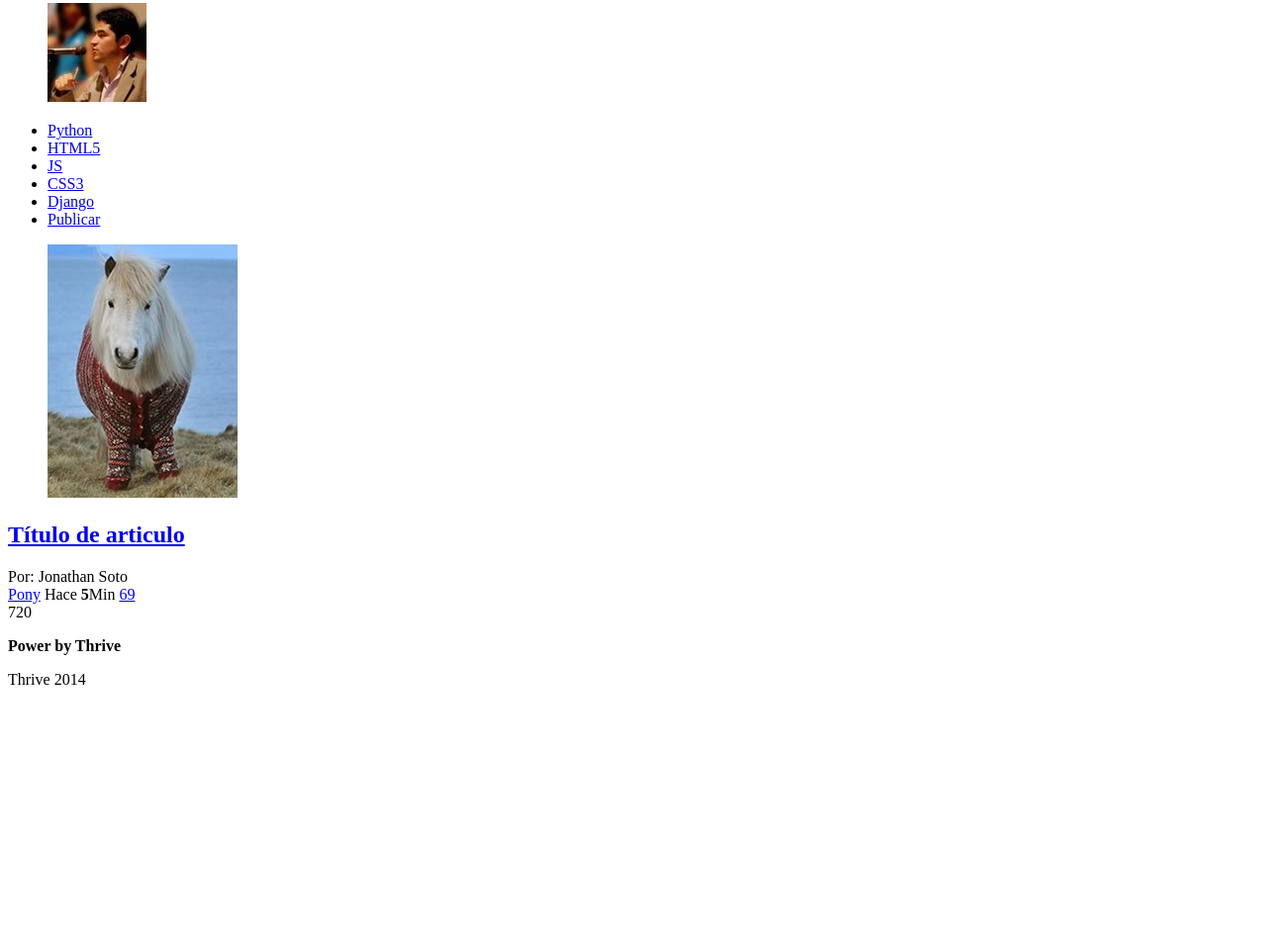
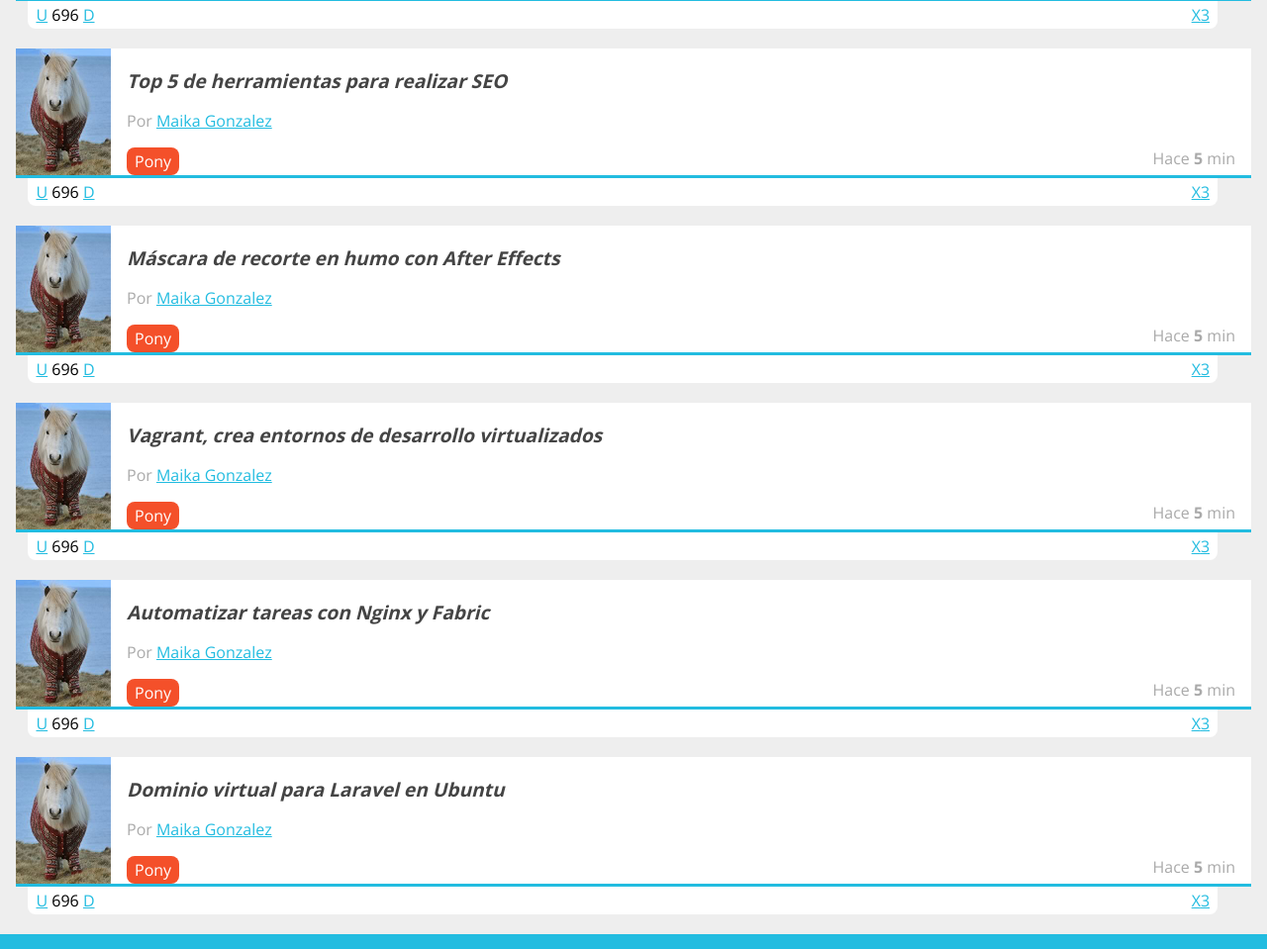
Before and after one commit to jonasotow/Puls2014, a plain HTML site: page index.html in a window 1280 px wide. Shown: the part 257-1216 px from the top of the page at 99% size. Before the commit the page ends 969 px from the top, so only its background shows below. Drawn offline with nearby package versions, Linux system fonts and the light colour scheme.

Commit message:
Grandes cambios en CSS

```diff
--- /dev/null
+++ b/css/estilos.css
@@ -0,0 +1,183 @@
+a
+{
+	color: #22BCE0;
+}
+body
+{
+	background: #EEEEEE;
+	font-family: 'Open Sans', sans-serif;
+	font-size: 16px;
+}
+footer
+{
+	color: rgba(255,255,255,0.7);
+	background: #22BCE0;
+	text-align: center;
+	padding: 1em;
+}
+footer p:first-child
+{
+	margin-bottom: 0;
+}
+footer p:last-child
+{
+	margin-top: 0;
+}
+footer p:last-child:after
+{
+	content: " -";
+}
+footer p:last-child:before
+{
+	content: "- ";
+}
+header
+{
+	background: #343B54;
+	color: white;
+	overflow: hidden;
+	padding: 0.5em;
+	position: relative;
+}
+header figure
+{
+	float: left;
+}
+header h1
+{
+	font-size: 1.2em;
+	font-weight: normal;
+	margin: 0.2em 70px 0 0;
+}
+header #avatar
+{
+	margin: 0.5em 0.5em 0 0;
+	position: absolute;
+	right: 0;
+	top: 0;
+}
+header #avatar img
+{
+	border-radius: 50%;
+	width: 55px;
+}
+header #logo img
+{
+	border-right: 1px solid white;
+	margin-right: 0.5em;
+	padding-right: 0.5em;
+	width: 52px;
+}
+nav
+{
+	background: #80BCA3;
+	box-shadow: rgba(0,0,0,0.5) 0px 0px 10px;
+	padding: 0 0.5em;
+	position: relative;
+}
+nav ul
+{
+	list-style: none;
+	margin: 0;
+	padding: 0;
+}
+nav ul #publicar_nav
+{
+	position: absolute;
+	top: -0.3em;
+	right: 0;
+}
+nav ul #publicar_nav a
+{
+	background: #22BCE0;
+	border-radius: 5px;
+	box-shadow: rgba(0,0,0,0.5) 5px 5px 20px;
+	font-style: italic;
+	padding: 0.8em 0.5em;
+	text-decoration: none;
+	text-shadow: rgba(0,0,0,0.5) 2px 2px 5px;
+}
+nav ul li
+{
+	display: inline-block;
+	margin: 0 1em 0 0;
+}
+nav ul li a
+{
+	color: white;
+	display: block;
+	padding: 0.5em 0;
+	text-decoration: none;
+
+}
+#contenido
+{
+	margin: 1em;
+}
+#contenido .item
+{
+	background: white;
+	border-bottom: 3px solid #22BCE0;
+	margin-bottom: 3em;
+	min-height: 128px;
+	position: relative;
+}
+#contenido .item .autor_item
+{
+	color: #AAA;
+}
+#contenido .item .datos_item
+{
+	margin: 1em 1em 0 0;
+	text-align: right;
+}
+#contenido .item .datos_item .fecha_item
+{
+	color: #AAA;
+}
+#contenido .item .datos_item .tag_item
+{
+	background: #F4502A;
+	border-radius: 0.5em;
+	color: white;
+	float: left;
+	display: inline-block;
+	padding: 0.2em 0.5em;
+	text-decoration: none;
+}
+#contenido .item .imagen_item
+{
+	float: left;
+	margin: 0 1em 0 0;
+}
+#contenido .item .imagen_item img
+{
+	width: 96px;
+}
+#contenido .item .titulo_item
+{
+	font-size: 1.2em;
+	font-style: italic;
+	padding: 1em 1em 0 0;
+}
+#contenido .item .titulo_item a
+{
+	color: #444;
+	text-decoration: none;
+}
+#contenido .item .votacion
+{
+	background: white;
+	border-radius: 0 0 0.5em 0.5em;
+	left: 1%;
+	margin-top: 3px;
+	padding: 0.2em 0.5em;
+	position: absolute;
+	top: 100%;
+	width: 95%;
+}
+#contenido .item .votacion .comentarios_item,
+#contenido .item .votacion .guardar_item
+{
+	float: right;
+}
--- a/index.html
+++ b/index.html
@@ -2,8 +2,12 @@
 <html lang="es">
 <head>
 	<meta charset="UTF-8" />
-	<meta description="Proyecto de la primera generación del 2014 del Curso de Diseño Web" />
+	<meta name="descripcion" content="Proyecto de la primera generación del 2014 del Curso de Diseño Web" />
 	<title>Puls2014 Comunidad de personas Atractivas y sexy</title>
+	<link href='http://fonts.googleapis.com/css?family=Open+Sans:400,700' rel='stylesheet' type='text/css'>
+	<link rel="stylesheet" href="css/normalize.css">
+	<link rel="stylesheet" href="css/estilos.css">
+
 </head>
 <body>
 	<header>
@@ -19,7 +23,7 @@
 		<ul>
 			<li><a href="#">Python</a></li>
 			<li><a href="#">HTML5</a></li>
-			<li><a href="#">JS</a></li>
+			<li><a href="#">JavaScritp</a></li>
 			<li><a href="#">CSS3</a></li>
 			<li><a href="#">Django</a></li>
 			<li id="publicar_nav">
@@ -27,29 +31,150 @@
 			</li>
 		</ul>
 	</nav>
+
 	<section id="contenido">
 		<article class="item">
 			<figure class="imagen_item">
-				<img src="img/imagen.jpg" alt="">
+				<img src="img/imagen.jpg" />
 			</figure>
-			<h2 class="itulo_item">
-				<a href="#">Título de articulo</a>
+			<h2 class="titulo_item">
+				<a href="#">Aspen, un framework para Python</a>
 			</h2>
-			<div class="auto_item">
-				Por: Jonathan Soto
+			<div class="autor_item">
+				Por <a href="#">Maika Gonzalez</a>
 			</div>
 			<div class="datos_item">
 				<a href="#" class="tag_item">Pony</a>
 				<span class="fecha_item">
-					Hace <strong>5</strong>Min
+					Hace <strong>5</strong> min
 				</span>
-				<a href="#" class="comentarios_item">69</a>
-				<a href="#" class="guardar_item"></a>
 			</div>
 			<div class="votacion">
-				<a href="#" class="up"></a>
-				720
-				<a href="#" class="down"></a>
+				<a href="#" class="up">U</a>
+				696
+				<a href="#" class="down">D</a>
+				<a href="#" class="comentarios_item">3</a>
+				<a href="#" class="guardar_item">X</a>
+			</div>
+		</article>
+		<article class="item">
+			<figure class="imagen_item">
+				<img src="img/imagen.jpg" />
+			</figure>
+			<h2 class="titulo_item">
+				<a href="#">Top 5 de herramientas para realizar SEO</a>
+			</h2>
+			<div class="autor_item">
+				Por <a href="#">Maika Gonzalez</a>
+			</div>
+			<div class="datos_item">
+				<a href="#" class="tag_item">Pony</a>
+				<span class="fecha_item">
+					Hace <strong>5</strong> min
+				</span>
+			</div>
+			<div class="votacion">
+				<a href="#" class="up">U</a>
+				696
+				<a href="#" class="down">D</a>
+				<a href="#" class="comentarios_item">3</a>
+				<a href="#" class="guardar_item">X</a>
+			</div>
+		</article>
+		<article class="item">
+			<figure class="imagen_item">
+				<img src="img/imagen.jpg" />
+			</figure>
+			<h2 class="titulo_item">
+				<a href="#">Máscara de recorte en humo con After Effects</a>
+			</h2>
+			<div class="autor_item">
+				Por <a href="#">Maika Gonzalez</a>
+			</div>
+			<div class="datos_item">
+				<a href="#" class="tag_item">Pony</a>
+				<span class="fecha_item">
+					Hace <strong>5</strong> min
+				</span>
+			</div>
+			<div class="votacion">
+				<a href="#" class="up">U</a>
+				696
+				<a href="#" class="down">D</a>
+				<a href="#" class="comentarios_item">3</a>
+				<a href="#" class="guardar_item">X</a>
+			</div>
+		</article>
+		<article class="item">
+			<figure class="imagen_item">
+				<img src="img/imagen.jpg" />
+			</figure>
+			<h2 class="titulo_item">
+				<a href="#">Vagrant, crea entornos de desarrollo virtualizados</a>
+			</h2>
+			<div class="autor_item">
+				Por <a href="#">Maika Gonzalez</a>
+			</div>
+			<div class="datos_item">
+				<a href="#" class="tag_item">Pony</a>
+				<span class="fecha_item">
+					Hace <strong>5</strong> min
+				</span>
+			</div>
+			<div class="votacion">
+				<a href="#" class="up">U</a>
+				696
+				<a href="#" class="down">D</a>
+				<a href="#" class="comentarios_item">3</a>
+				<a href="#" class="guardar_item">X</a>
+			</div>
+		</article>
+		<article class="item">
+			<figure class="imagen_item">
+				<img src="img/imagen.jpg" />
+			</figure>
+			<h2 class="titulo_item">
+				<a href="#">Automatizar tareas con Nginx y Fabric</a>
+			</h2>
+			<div class="autor_item">
+				Por <a href="#">Maika Gonzalez</a>
+			</div>
+			<div class="datos_item">
+				<a href="#" class="tag_item">Pony</a>
+				<span class="fecha_item">
+					Hace <strong>5</strong> min
+				</span>
+			</div>
+			<div class="votacion">
+				<a href="#" class="up">U</a>
+				696
+				<a href="#" class="down">D</a>
+				<a href="#" class="comentarios_item">3</a>
+				<a href="#" class="guardar_item">X</a>
+			</div>
+		</article>
+		<article class="item">
+			<figure class="imagen_item">
+				<img src="img/imagen.jpg" />
+			</figure>
+			<h2 class="titulo_item">
+				<a href="#">Dominio virtual para Laravel en Ubuntu</a>
+			</h2>
+			<div class="autor_item">
+				Por <a href="#">Maika Gonzalez</a>
+			</div>
+			<div class="datos_item">
+				<a href="#" class="tag_item">Pony</a>
+				<span class="fecha_item">
+					Hace <strong>5</strong> min
+				</span>
+			</div>
+			<div class="votacion">
+				<a href="#" class="up">U</a>
+				696
+				<a href="#" class="down">D</a>
+				<a href="#" class="comentarios_item">3</a>
+				<a href="#" class="guardar_item">X</a>
 			</div>
 		</article>
 	</section>
```
Also changed, not shown: css/normalize.css (added).
